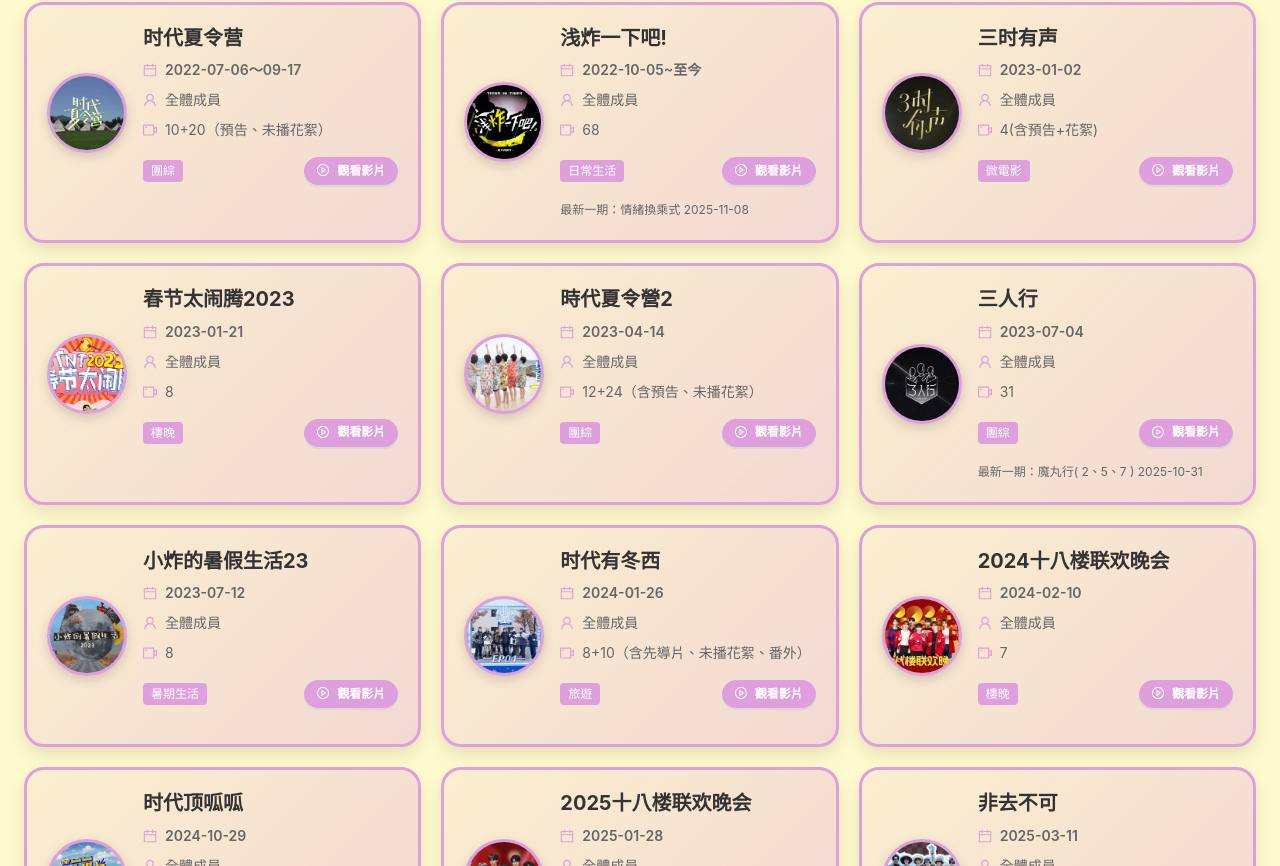
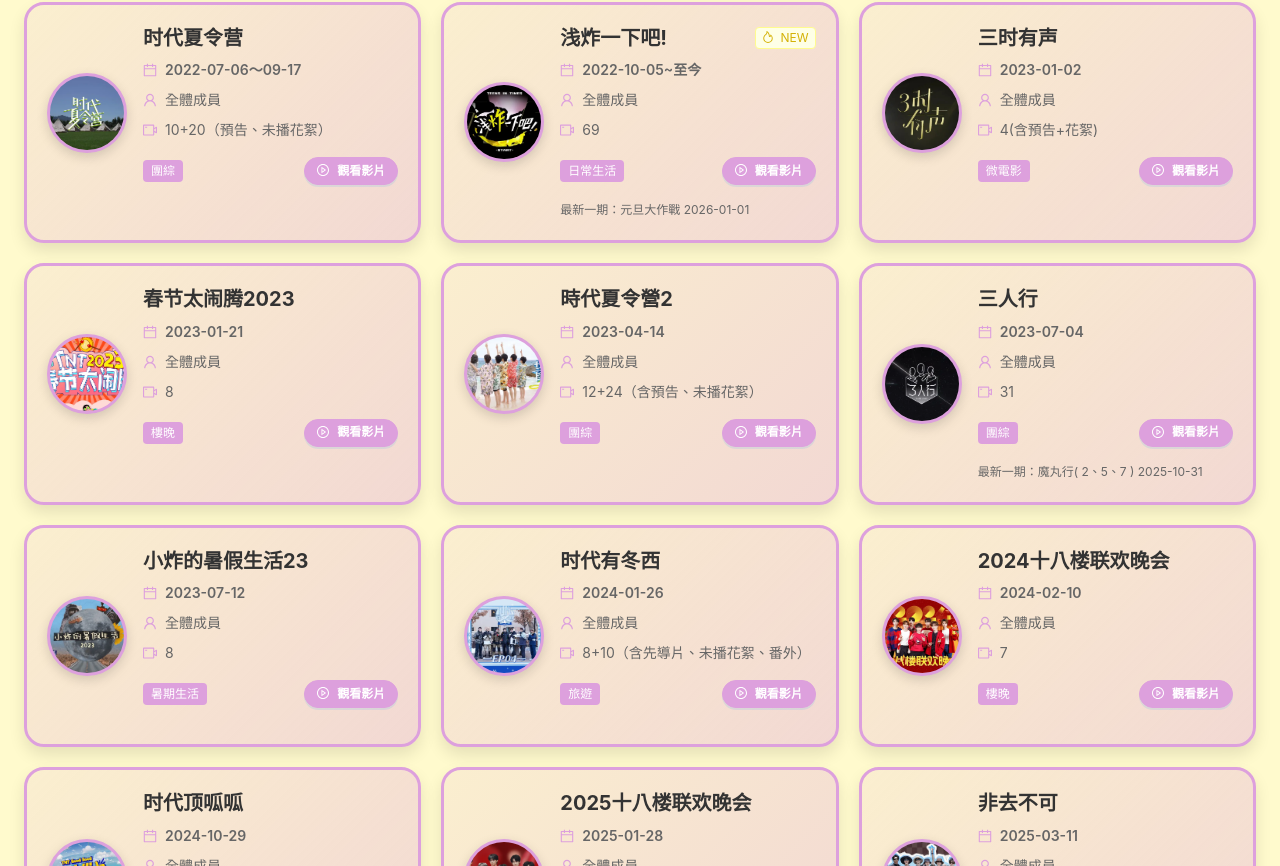
Before and after one commit to qazooo601/TeensInTimes-group, a React (Vite) app: page /variety in a window 1280 px wide. Shown: the part 1474-2340 px from the top of the page. Built offline with nearby package versions, Linux system fonts and the light colour scheme.

Commit message:
更新自製綜藝節目資料，修改最新一期描述、集數及新標籤狀態。

```diff
--- a/src/data/variety/selfMade.js
+++ b/src/data/variety/selfMade.js
@@ -230,13 +230,13 @@ export const selfMadeVariety = [
     category: '日常生活',
     year: '2022-10-05~至今',
     participants: '全體成員',
-    description: '最新一期：情緒換乘式 2025-11-08',
+    description: '最新一期：元旦大作戰 2026-01-01',
     emoji: '🏃',
     color: '#DDA0DD',
-    episodes: 68,
+    episodes: 69,
     videoUrl: 'https://space.bilibili.com/3546630773016865/lists/3976590?type=series',
     coverImage: '/images/variety/self-made/浅炸一下吧.jpg',
-    isNew: false // 手動設定：true 表示近一個月更新，會顯示 new 圖標
+    isNew: true // 手動設定：true 表示近一個月更新，會顯示 new 圖標
   },
   {
     id: 'sdfjVariety_018',
```
